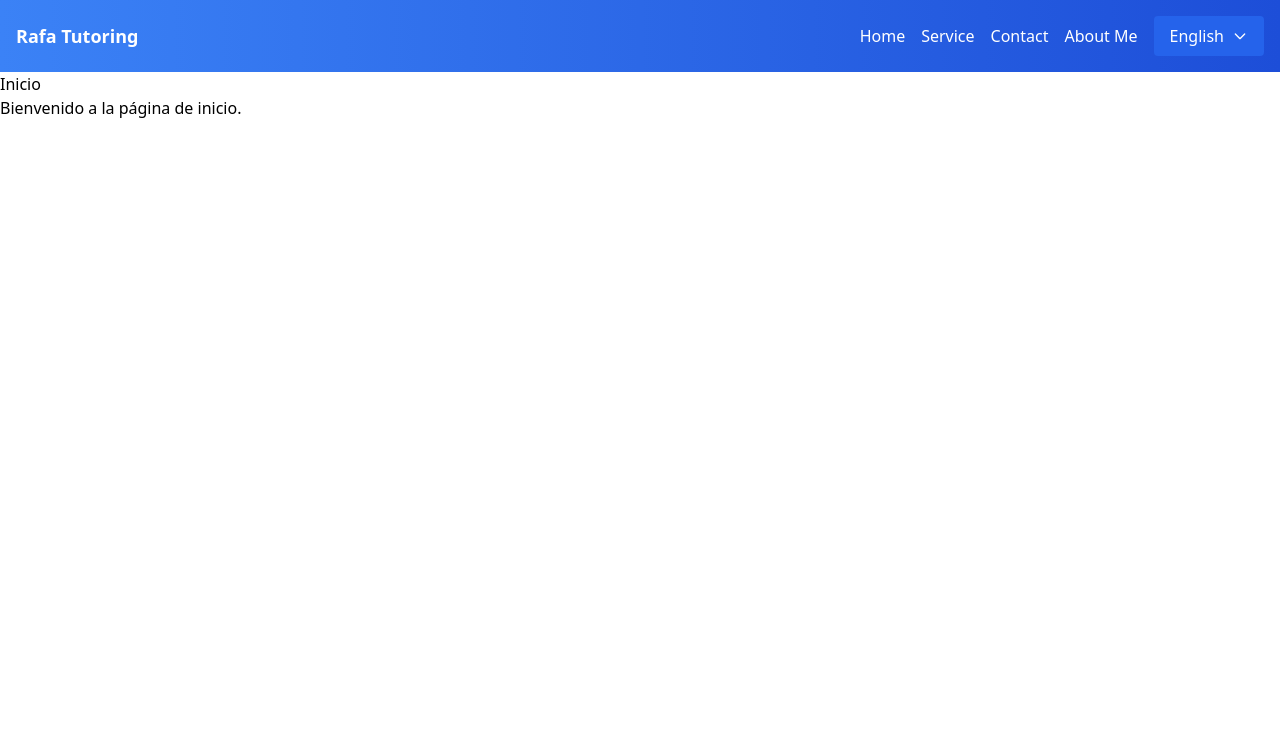
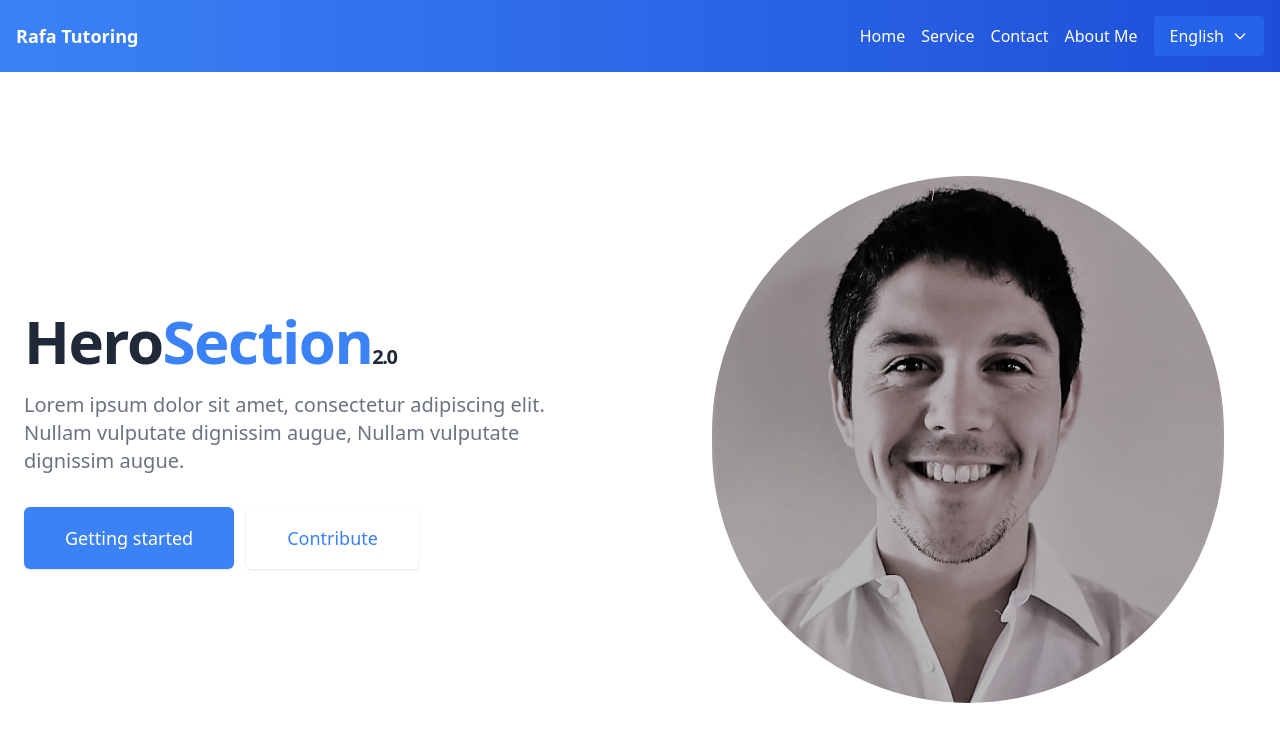
Before and after one commit to rquinterosv/TutorProfile, a React (Vite) app: page / in a window 1280 px wide. Shown: the top 742 px of the page. Built offline with nearby package versions, Linux system fonts and the light colour scheme.

Commit message:
agregando hero section inicial

```diff
--- /dev/null
+++ b/src/components/Hero.jsx
@@ -0,0 +1,51 @@
+import React from 'react';
+
+const Hero = () => {
+  return (
+    <div className="relative flex flex-col items-center max-w-screen-xl px-4 mx-auto md:flex-row sm:px-6 p-8">
+      <div className="flex items-center py-5 md:w-1/2 md:pb-20 md:pt-10 md:pr-10">
+        <div className="text-left">
+          <h2 className="text-4xl font-extrabold leading-10 tracking-tight text-gray-800 sm:text-5xl sm:leading-none md:text-6xl">
+            Hero
+            <span className="font-bold text-blue-500">Section</span>
+            <span className="text-xl font-semibold rounded-full text-blueGray-500">2.0</span>
+          </h2>
+          <p className="max-w-md mx-auto mt-3 text-base text-gray-500 sm:text-lg md:mt-5 md:text-xl md:max-w-3xl">
+            Lorem ipsum dolor sit amet, consectetur adipiscing elit. Nullam vulputate dignissim augue, Nullam vulputate dignissim augue.
+          </p>
+          <div className="mt-5 sm:flex md:mt-8">
+            <div className="rounded-md shadow">
+              <a
+                href="#"
+                className="flex items-center justify-center w-full px-8 py-3 text-base font-medium leading-6 text-white transition duration-150 ease-in-out bg-blue-500 border border-transparent rounded-md hover:bg-blue-600 focus:outline-none focus:shadow-outline-blue md:py-4 md:text-lg md:px-10"
+              >
+                Getting started
+              </a>
+            </div>
+            <div className="mt-3 rounded-md shadow sm:mt-0 sm:ml-3">
+              <a
+                href="#"
+                className="flex items-center justify-center w-full px-8 py-3 text-base font-medium leading-6 text-blue-500 transition duration-150 ease-in-out bg-white border border-transparent rounded-md hover:text-blue-600 focus:outline-none focus:shadow-outline-blue md:py-4 md:text-lg md:px-10"
+              >
+                Contribute
+              </a>
+            </div>
+          </div>
+        </div>
+      </div>
+      <div className="flex items-center py-5 md:w-1/2 md:pb-20 md:pt-10 md:pl-10">
+        <div className="relative w-full p-3 rounded md:p-8">
+            <div className="rounded-lg bg-white text-black w-full">
+            <img
+                src="./src/assets/img/perfil.jpeg"
+                alt=""
+                className="rounded-full object-cover w-full h-full"
+            />
+            </div>
+        </div>
+        </div>
+    </div>
+  );
+};
+
+export default Hero;
--- a/src/components/Home.jsx
+++ b/src/components/Home.jsx
@@ -1,10 +1,10 @@
 import React from 'react';
+import Hero from './Hero'
 
 const Home = () => {
   return (
     <div>
-      <h1>Inicio</h1>
-      <p>Bienvenido a la página de inicio.</p>
+      <Hero />
     </div>
   );
 };
```
Also changed, not shown: index.html (line endings or trailing spaces), src/assets/img/perfil.jpeg (added).
